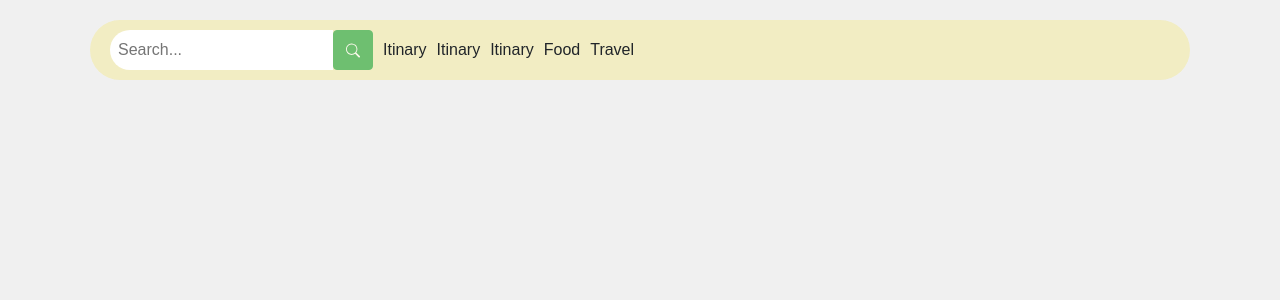
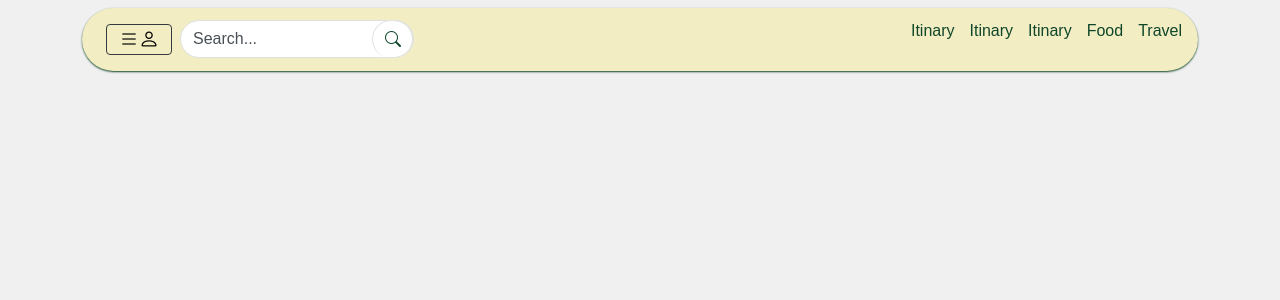
Before and after one commit to dixituwindsor/AdventureMinds, a Django app: page /h/ in a window 1280 px wide. Shown: the top 300 px of the page. Run offline with Django 5.2, Linux system fonts and the light colour scheme.

Commit message:
[ADD] added offcanvas and improved css of the navbar

```diff
--- a/mainapp/static/mainapp/style.css
+++ b/mainapp/static/mainapp/style.css
@@ -1,13 +1,9 @@
 
 body {
     font-family: Arial, sans-serif;
-    margin: 0;
-    padding: 0;
     background-color: #f0f0f0;
 }
-
 .container {
-    margin: 0 auto;
     padding: 20px;
     overflow: auto;
 }
@@ -18,42 +14,96 @@ nav {
     padding: 10px 20px;
     display: flex;
     align-items: center;
-    border-radius: 80px;
-
+    border-radius: 60px;
+    justify-content: space-between;
+    box-shadow: 0 1px 2px #10472A;
 }
 
 nav input[type="text"] {
-    padding: 8px;
+    padding: 10px;
     border: none;
-    border-top-left-radius: 80px;
-    border-bottom-left-radius: 80px;
-}
-nav button {
-    border-top-right-radius: 30px;
-    border-bottom-right-radius: 30px;
+    border-radius: 50px;
+    /*border-bottom-left-radius: 50px;*/
 }
 
 nav ul {
     list-style-type: none;
-    padding: 0;
-    margin: 0;
     display: flex;
 }
 
 nav li {
-    margin-left: 10px;
-
+    margin-left: 15px;
 }
 
+nav li :hover {
+    color: #10472A;
+}
 nav li a {
     display: block;
-    color: white;
     text-align: center;
-    padding: 14px 0;
     text-decoration: none;
-
+    color: #10472A;
 }
 
 nav li a:hover {
-    background-color: #111;
+    color: #10472A;
+    font-weight: bold;
 }
+
+.offcanvas-body {
+    padding: 20px;
+}
+
+.offcanvas-body ul {
+    list-style: none;
+    padding: 0;
+}
+
+.offcanvas-body ul li {
+    font-size: 16px;
+    margin-bottom: 10px;
+}
+
+.offcanvas-body ul li a {
+    color: #333;
+    text-decoration: none;
+}
+
+.offcanvas-body ul li a:hover {
+    color: #10472A;
+    font-weight: bold;
+}
+
+.offcanvas-body ul li:last-child {
+    margin-bottom: 0;
+}
+
+.ms-n5 {
+    margin-left: -40px;
+}
+.offcanvas.show {
+    max-height: 40vh;
+    border-radius: 20px;
+    margin: 30px;
+}
+
+.offcanvas-start{
+        max-height: 40vh;
+    border-radius: 20px;
+    margin: 30px;
+}
+
+.bg_search_green {
+    background-color: transparent;
+    border-color: #10472A;
+    color: #10472A;
+}
+
+.bg_search_green:hover {
+    background-color: #10472A;
+    box-shadow: 0 4px 6px #10472A;
+}
+
+.bg_acc_green:hover {
+    box-shadow: 0 4px 6px #10472A;
+}
--- a/mainapp/templates/mainapp/homepage.html
+++ b/mainapp/templates/mainapp/homepage.html
@@ -5,26 +5,54 @@
     <meta charset="UTF-8">
     <meta name="viewport" content="width=device-width, initial-scale=1.0">
     <title>Adventure Minds</title>
+    <link href="https://cdn.jsdelivr.net/npm/bootstrap@5.0.2/dist/css/bootstrap.min.css" rel="stylesheet" integrity="sha384-EVSTQN3/azprG1Anm3QDgpJLIm9Nao0Yz1ztcQTwFspd3yD65VohhpuuCOmLASjC" crossorigin="anonymous">
+    <script src="https://cdn.jsdelivr.net/npm/bootstrap@5.0.2/dist/js/bootstrap.bundle.min.js" integrity="sha384-MrcW6ZMFYlzcLA8Nl+NtUVF0sA7MsXsP1UyJoMp4YLEuNSfAP+JcXn/tWtIaxVXM" crossorigin="anonymous"></script>
     <link rel="stylesheet" href="https://cdn.jsdelivr.net/npm/bootstrap@4.3.1/dist/css/bootstrap.min.css" integrity="sha384-ggOyR0iXCbMQv3Xipma34MD+dH/1fQ784/j6cY/iJTQUOhcWr7x9JvoRxT2MZw1T" crossorigin="anonymous">
+    <link rel="stylesheet" href="https://cdn.jsdelivr.net/npm/bootstrap-icons@1.11.3/font/bootstrap-icons.min.css">
     <link rel="stylesheet" type="text/css" href="{% static 'mainapp/style.css' %}">
+
 </head>
 <body>
-    <div class="container">
-        <nav>
-            <input type="text" id="search" placeholder="Search...">
-            <button class="btn btn-success" type="submit" disabled>
-                <svg xmlns="http://www.w3.org/2000/svg" width="14" height="25" fill="currentColor" class="bi bi-search" viewBox="0 0 16 16">
-                    <path d="M11.742 10.344a6.5 6.5 0 1 0-1.397 1.398h-.001q.044.06.098.115l3.85 3.85a1 1 0 0 0 1.415-1.414l-3.85-3.85a1 1 0 0 0-.115-.1zM12 6.5a5.5 5.5 0 1 1-11 0 5.5 5.5 0 0 1 11 0"/>
-                </svg>
-            </button>
-          <ul>
-                <li>Itinary</li>
-                <li>Itinary</li>
-                <li>Itinary</li>
-                <li>Food</li>
-                <li>Travel</li>
-          </ul>
+    <div class="container-lg mt-2" id="navbar_container">
+        <nav class="navbar">
+            <div class="d-flex align-items-center">
+                <button class="navbar-toggler bg_acc_green border border-dark m-2 d-flex align-items-center" type="button" data-bs-toggle="offcanvas" data-bs-target="#offcanvas_content" aria-controls="offcanvasNavbar" aria-label="Toggle navigation">
+                    <span class="bi bi-list"></span>
+                    <i class="bi bi-person"></i>
+                </button>
+                <div class="input-group">
+                    <input class="form-control border-end-0 border rounded-pill" type="search" value="Search..." id="example-search-input">
+                    <span class="input-group-append">
+                        <button class="btn btn-outline-secondary bg_search_green border-bottom-0 border rounded-pill ms-n5" type="button">
+                            <i class="bi bi-search"></i>
+                        </button>
+                    </span>
+                </div>
+            </div>
+            <ul class="">
+                <li><a href="#">Itinary</a></li>
+                <li><a href="#">Itinary</a></li>
+                <li><a href="#">Itinary</a></li>
+                <li><a href="#">Food</a></li>
+                <li><a href="#">Travel</a></li>
+            </ul>
         </nav>
+    </div>
+    <div class="offcanvas offcanvas-start" tabindex="-1" id="offcanvas_content" aria-labelledby="offcanvasLabel">
+          <div class="offcanvas-header">
+                <h5 class="offcanvas-title" id="offcanvasLabel">Hii, Name</h5>
+                <button type="button" class="btn-close text-reset" data-bs-dismiss="offcanvas" aria-label="Close"></button>
+          </div>
+          <div class="offcanvas-body">
+                <ul>
+                    <li><a href="#">SignUp / Trips</a></li>
+                    <li><a href="#">Login / Logout</a></li>
+                    <li><a href="#">Profile info</a></li>
+                    <li><a href="#">Terms & Conditions</a></li>
+                    <li><a href="#">Help</a></li>
+                </ul>
+                </ul>
+          </div>
     </div>
 </body>
 </html>
```
